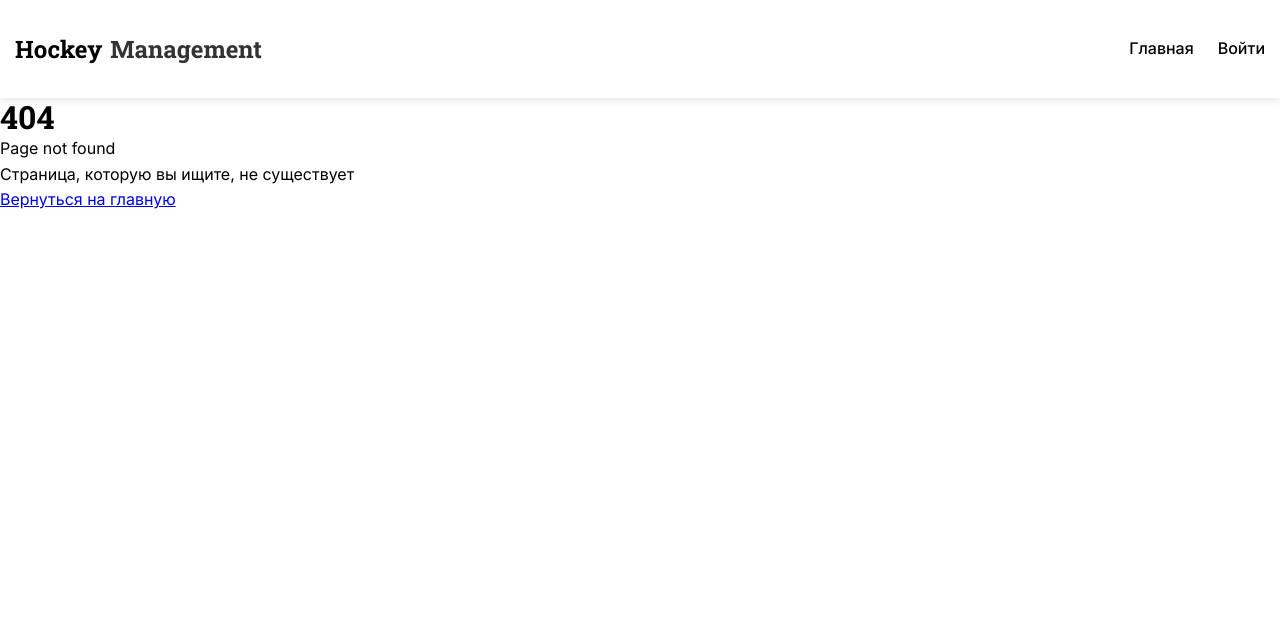
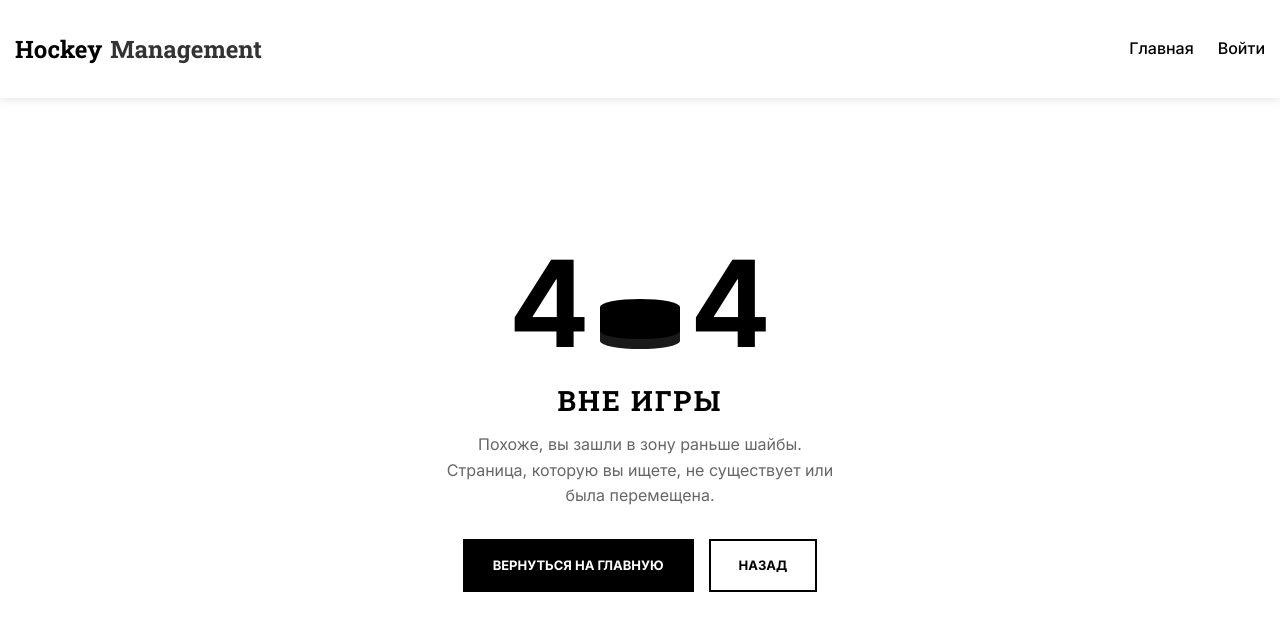
Before and after one commit to Ga1ax9y/hockey-management, a React (Vite) app in the folder frontend/: page /coach/trainings in a window 1280 px wide. Before the commit this address had no page. Shown: the top 630 px of the page. Built offline with nearby package versions, Linux system fonts and the light colour scheme.

Commit message:
ErrorPage added, page NotFound updated

```diff
--- /dev/null
+++ b/frontend/src/pages/Error/ErrorPage.css
@@ -0,0 +1,106 @@
+.error-page {
+    display: flex;
+    justify-content: center;
+    align-items: center;
+    min-height: 80vh;
+}
+
+.error-page__card {
+    background: var(--color-light);
+    border: 2px solid var(--color-dark);
+    padding: 40px;
+    max-width: 600px;
+    width: 100%;
+    box-shadow: 10px 10px 0px var(--color-dark);
+}
+
+.error-page__header {
+    margin-bottom: 24px;
+    border-bottom: 1px solid var(--color-gray);
+    padding-bottom: 16px;
+}
+
+.error-page__status-code {
+    font-size: 64px;
+    font-weight: 900;
+    color: var(--color-dark);
+    line-height: 1;
+    margin-bottom: 8px;
+    opacity: 0.15;
+}
+
+.error-page__title {
+    font-size: 22px;
+    text-transform: uppercase;
+    letter-spacing: 2px;
+    margin: 0;
+}
+
+.error-page__message {
+    font-size: 16px;
+    line-height: 1.6;
+    color: #444;
+    margin-bottom: 24px;
+}
+
+.details-box {
+    background-color: #f4f4f4;
+    padding: 15px;
+    border-radius: 4px;
+    margin-bottom: 30px;
+}
+
+.details-box__label {
+    display: block;
+    font-weight: 700;
+    font-size: 12px;
+    text-transform: uppercase;
+    color: #888;
+    margin-bottom: 5px;
+}
+
+.details-box__content {
+    display: block;
+    font-size: 14px;
+    word-break: break-all;
+}
+
+.error-page__actions {
+    display: flex;
+    gap: 15px;
+}
+
+.error-page__btn {
+    flex: 1;
+    padding: 14px;
+    font-weight: 700;
+    text-transform: uppercase;
+    font-size: 12px;
+    cursor: pointer;
+    border: 2px solid var(--color-dark);
+    transition: 0.2s;
+}
+
+.error-page__btn--primary {
+    background: var(--color-dark);
+    color: var(--color-light);
+}
+
+.error-page__btn--primary:hover {
+    background: var(--color-dark-hover);
+}
+
+.error-page__btn--secondary {
+    background: transparent;
+    color: var(--color-dark);
+}
+
+.error-page__btn--secondary:hover {
+    background: var(--color-gray);
+}
+
+@media (max-width: 480px) {
+    .error-page__actions {
+        flex-direction: column;
+    }
+}
--- /dev/null
+++ b/frontend/src/pages/Error/ErrorPage.jsx
@@ -0,0 +1,56 @@
+import React from 'react';
+import { useNavigate } from 'react-router-dom';
+import './ErrorPage.css';
+
+
+const ErrorPage = ({ error }) => {
+    const navigate = useNavigate();
+
+    const errorData = {
+        title: error?.error || "ОШИБКА СИСТЕМЫ",
+        message: error?.message || "Не удалось выполнить операцию. Попробуйте обновить страницу или вернуться позже.",
+        context: error?.context || null,
+        code: error?.httpCode || "500"
+    };
+
+    return (
+        <div className="error-page container">
+            <div className="error-page__card">
+                <header className="error-page__header">
+                    <div className="error-page__status-code">{errorData.code}</div>
+                    <h1 className="error-page__title">{errorData.title}</h1>
+                </header>
+
+                <main className="error-page__body">
+                    <p className="error-page__message">{errorData.message}</p>
+
+                    {errorData.context && (
+                        <div className="error-page__details details-box">
+                            <span className="details-box__label">Технические детали:</span>
+                            <code className="details-box__content">
+                                {errorData.context}
+                            </code>
+                        </div>
+                    )}
+                </main>
+
+                <footer className="error-page__actions">
+                    <button
+                        className="error-page__btn error-page__btn--primary"
+                        onClick={() => navigate(-1)}
+                    >
+                        Вернуться назад
+                    </button>
+                    <button
+                        className="error-page__btn error-page__btn--secondary"
+                        onClick={() => navigate('/')}
+                    >
+                        На главную
+                    </button>
+                </footer>
+            </div>
+        </div>
+    );
+};
+
+export default ErrorPage;
--- a/frontend/src/pages/Login/Login.jsx
+++ b/frontend/src/pages/Login/Login.jsx
@@ -23,7 +23,7 @@ export default function Login() {
 
       navigate("/");
     } catch (err) {
-      setError(err.response?.data?.error || "Ошибка входа");
+      setError(err.response?.data);
     }
   };
 
--- /dev/null
+++ b/frontend/src/pages/NotFound/NotFound.css
@@ -0,0 +1,89 @@
+.not-found {
+    display: flex;
+    align-items: center;
+    justify-content: center;
+    min-height: 80vh;
+    text-align: center;
+}
+
+.not-found__visual {
+    display: flex;
+    align-items: center;
+    justify-content: center;
+    gap: 10px;
+    margin-bottom: 20px;
+}
+
+.not-found__number {
+    font-size: 120px;
+    font-weight: 900;
+    line-height: 1;
+    color: var(--color-dark);
+}
+
+.not-found__puck {
+    width: 80px;
+    height: 40px;
+    background-color: var(--color-dark);
+    border-radius: 50% / 20%;
+    position: relative;
+    transform: translateY(15px);
+    box-shadow: 0 10px 0 #1a1a1a;
+}
+
+.not-found__title {
+    font-size: 28px;
+    text-transform: uppercase;
+    letter-spacing: 2px;
+    margin-bottom: 15px;
+    color: var(--color-dark);
+}
+
+.not-found__text {
+    max-width: 400px;
+    margin: 0 auto 30px;
+    font-size: 16px;
+    color: #666;
+    line-height: 1.6;
+}
+
+.not-found__actions {
+    display: flex;
+    gap: 15px;
+    justify-content: center;
+}
+
+.not-found__btn {
+    padding: 14px 28px;
+    font-weight: 700;
+    text-transform: uppercase;
+    font-size: 13px;
+    cursor: pointer;
+    border: 2px solid var(--color-dark);
+    transition: all 0.2s ease;
+}
+
+.not-found__btn--primary {
+    background-color: var(--color-dark);
+    color: var(--color-light);
+}
+
+.not-found__btn--primary:hover {
+    background-color: var(--color-dark-hover);
+    transform: translateY(-2px);
+}
+
+.not-found__btn--outline {
+    background: transparent;
+    color: var(--color-dark);
+}
+
+.not-found__btn--outline:hover {
+    background-color: var(--color-gray);
+}
+
+@media (max-width: 480px) {
+    .not-found__number { font-size: 80px; }
+    .not-found__puck { width: 50px; height: 25px; }
+    .not-found__actions { flex-direction: column; }
+}
--- a/frontend/src/pages/NotFound/NotFound.jsx
+++ b/frontend/src/pages/NotFound/NotFound.jsx
@@ -1,18 +1,40 @@
-import { Link } from "react-router-dom";
+import { useNavigate } from 'react-router-dom';
+import './NotFound.css';
 
-export default function NotFound() {
+const NotFound = () => {
+    const navigate = useNavigate();
+
     return (
-    <div className="not-found">
-      <div className="not-found__container">
-        <h1 className="not-found__title">404</h1>
-        <p className="not-found__text">Page not found</p>
-        <p className="not-found__description">
-          Страница, которую вы ищите, не существует
+        <div className="not-found container">
+            <div className="not-found__content">
+                <div className="not-found__visual">
+                    <span className="not-found__number">4</span>
+                    <div className="not-found__puck"></div>
+                    <span className="not-found__number">4</span>
+                </div>
+
+                <h1 className="not-found__title">Вне игры</h1>
+                <p className="not-found__text">
+                    Похоже, вы зашли в зону раньше шайбы. Страница, которую вы ищете, не существует или была перемещена.
                 </p>
-        <Link to="/" className="not-found__link button">
+
+                <div className="not-found__actions">
+                    <button
+                        className="not-found__btn not-found__btn--primary"
+                        onClick={() => navigate('/')}
+                    >
                         Вернуться на главную
-        </Link>
+                    </button>
+                    <button
+                        className="not-found__btn not-found__btn--outline"
+                        onClick={() => navigate(-1)}
+                    >
+                        Назад
+                    </button>
+                </div>
             </div>
         </div>
     );
-}
+};
+
+export default NotFound;
--- a/frontend/src/pages/PlayerProfile/PlayerProfile.jsx
+++ b/frontend/src/pages/PlayerProfile/PlayerProfile.jsx
@@ -9,6 +9,7 @@ import {
 import "./PlayerProfile.css";
 import { useRole } from "../../hooks/useRole";
 import { CONTRACT_TYPE, getMedicalLabel, TRANSFER_TYPE } from "../../utils/dicts";
+import ErrorPage from "../Error/ErrorPage";
 
 export default function PlayerProfile() {
   const { id } = useParams();
@@ -50,7 +51,7 @@ export default function PlayerProfile() {
       setTeams(teamsData.data.data || []);
       setError("");
     } catch (err) {
-      setError("Не удалось загрузить профиль игрока");
+      setError(err.response?.data);
       console.error(err);
     } finally {
       setLoading(false);
@@ -70,7 +71,8 @@ export default function PlayerProfile() {
       alert("Команда успешно изменена");
       loadPlayerData();
     } catch (err) {
-      alert(err.response?.data?.message || "Ошибка при смене команды");
+      setError(err.response?.data);
+      console.error(err);
     } finally {
       setTransferLoading(false);
     }
@@ -85,7 +87,7 @@ export default function PlayerProfile() {
 
   if (loading)
     return <div className="player-profile-loading">Загрузка профиля...</div>;
-  if (error) return <div className="player-profile-error">{error}</div>;
+  if (error) return <ErrorPage error={error} />;
   if (!player) return null;
 
   return (
--- a/frontend/src/pages/TeamMembers/TeamMembers.jsx
+++ b/frontend/src/pages/TeamMembers/TeamMembers.jsx
@@ -8,6 +8,7 @@ import {
 } from '../../services/api';
 import './TeamMembers.css';
 import { useRole } from '../../hooks/useRole';
+import ErrorPage from '../Error/ErrorPage';
 
 export default function TeamMembers() {
   const { id: teamId } = useParams();
@@ -35,7 +36,7 @@ export default function TeamMembers() {
     } catch (err) {
       setTeamUsers([]);
       setPlayers([]);
-      setError(err.response?.data.message);
+      setError(err.response?.data);
       console.error(err);
     } finally {
       setLoading(false);
@@ -53,7 +54,7 @@ export default function TeamMembers() {
       loadTeamData();
       setSelectedUserId('');
     } catch (err) {
-      setError(err.response?.data?.error || 'Не удалось привязать пользователя');
+      setError(err.response?.data);
     }
   };
 
@@ -63,12 +64,12 @@ export default function TeamMembers() {
       await removeTeamUser(teamId, userId);
       loadTeamData();
     } catch (err) {
-      setError(err.response?.data?.error || 'Не удалось отвязать пользователя');
+      setError(err.response?.data);
     }
   };
 
   if (loading) return <div className="members-loading">Загрузка...</div>;
-  if (error) return <div className="members-error">{error}</div>;
+  if (error) return <ErrorPage error={error} />;
 
   return (
     <div className="team-members">
```
Also changed, not shown: frontend/src/pages/TeamDetails/TeamDetails.jsx (+29 -12 lines). Lines whose indentation alone changed are shown as unchanged.
